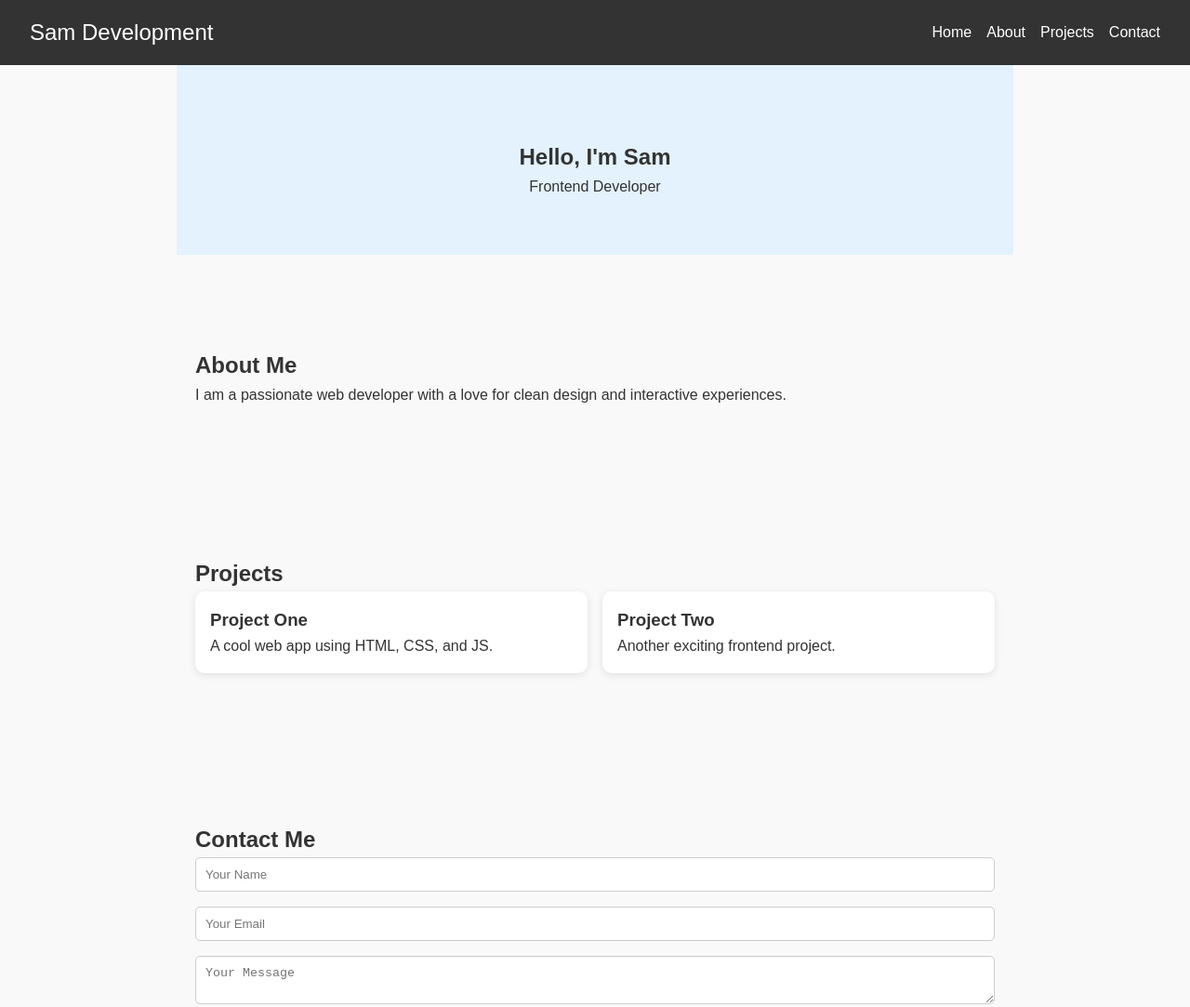
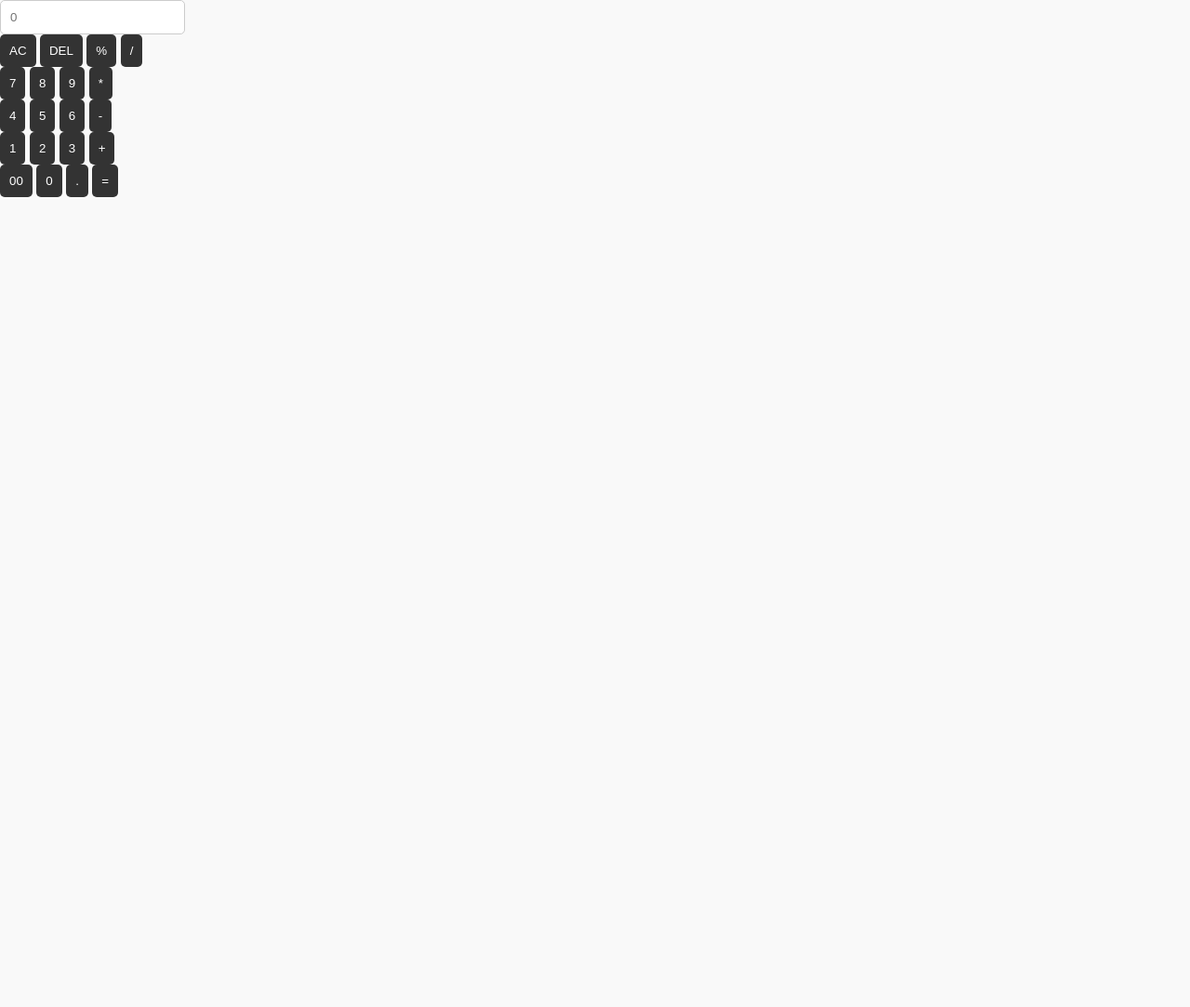
Before and after one commit to SamGamerz/my-website, a plain HTML site: page index.html in a window 1280 px wide. Shown: the top 1083 px of the page at 93% size. After the commit the page ends 800 px from the top, so only its background shows below. Drawn offline with Linux system fonts and the light colour scheme.

Commit message:
index.html

```diff
--- a/index.html
+++ b/index.html
@@ -2,62 +2,48 @@
 <html lang="en">
   <head>
     <meta charset="UTF-8" />
-  <meta name="viewport" content="width=device-width, initial-scale=1.0"/>
-  <title>Sam Development</title>
+    <meta http-equiv="X-UA-Compatible" content="IE=edge" />
+    <meta name="viewport" content="width=device-width, initial-scale=1.0" />
     <link rel="stylesheet" href="style.css" />
-  <link rel="icon" href="favi.jpg" type="image/png">
+    <title>Calculator - By Sam</title>
   </head>
   <body>
-  <header>
-    <nav>
-      <div class="logo">Sam Development</div>
-      <ul class="nav-links" id="navLinks">
-        <li><a href="#hero">Home</a></li>
-        <li><a href="#about">About</a></li>
-        <li><a href="#projects">Projects</a></li>
-        <li><a href="#contact">Contact</a></li>
-      </ul>
-      <div class="menu-toggle" id="menuToggle">&#9776;</div>
-    </nav>
-  </header>
+    <div class="container">
+      <div class="calculator">
+        <input type="text" id="inputBox" placeholder="0" />
+        <div>
+          <button class="button operator">AC</button>
+          <button class="button operator">DEL</button>
+          <button class="button operator">%</button>
+          <button class="button operator">/</button>
+        </div>
+        <div>
+          <button class="button">7</button>
+          <button class="button">8</button>
+          <button class="button">9</button>
+          <button class="button operator">*</button>
+        </div>
+        <div>
+          <button class="button">4</button>
+          <button class="button">5</button>
+          <button class="button">6</button>
+          <button class="button operator">-</button>
+        </div>
+        <div>
+          <button class="button">1</button>
+          <button class="button">2</button>
+          <button class="button">3</button>
+          <button class="button operator">+</button>
+        </div>
 
-  <section id="hero">
-    <h1>Hello, I'm Sam</h1>
-    <p>Frontend Developer</p>
-  </section>
-
-  <section id="about">
-    <h2>About Me</h2>
-    <p>I am a passionate web developer with a love for clean design and interactive experiences.</p>
-  </section>
-
-  <section id="projects">
-    <h2>Projects</h2>
-    <div class="project-grid">
-      <div class="project-card">
-        <h3>Project One</h3>
-        <p>A cool web app using HTML, CSS, and JS.</p>
-      </div>
-      <div class="project-card">
-        <h3>Project Two</h3>
-        <p>Another exciting frontend project.</p>
+        <div>
+          <button class="button">00</button>
+          <button class="button">0</button>
+          <button class="button">.</button>
+          <button class="button equalBtn">=</button>
         </div>
       </div>
-  </section>
-
-  <section id="contact">
-    <h2>Contact Me</h2>
-    <form id="contactForm">
-      <input type="text" placeholder="Your Name" required />
-      <input type="email" placeholder="Your Email" required />
-      <textarea placeholder="Your Message" required></textarea>
-      <button type="submit">Send</button>
-    </form>
-  </section>
-
-  <footer>
-    <p>&copy; 2025 Sam. All rights reserved.</p>
-  </footer>
+    </div>
 
     <script src="script.js"></script>
   </body>
```
Lines whose indentation alone changed are shown as unchanged.
